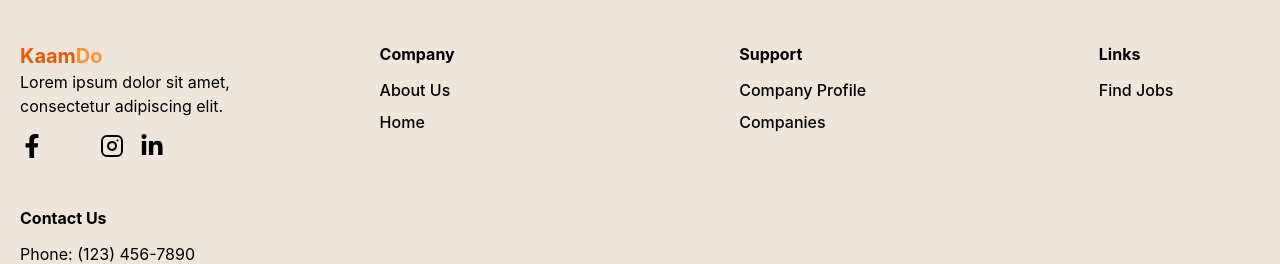
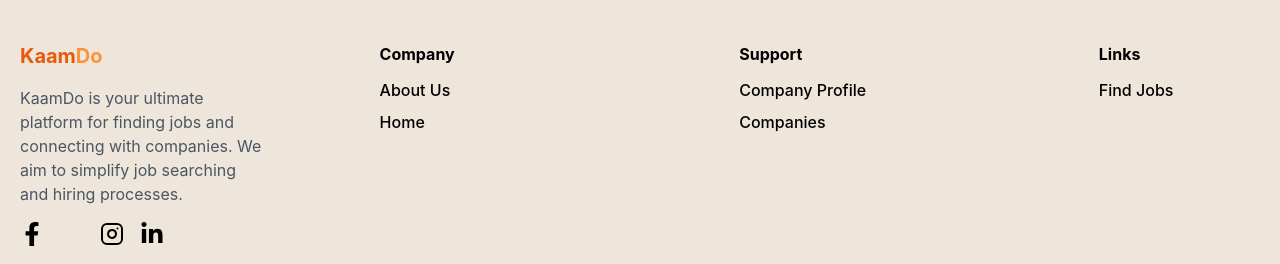
Before and after one commit to PatilHarshh/Kaam-Do, a React (Vite) app in the folder client/: page / in a window 1280 px wide. Shown: the part 4827-5091 px from the top of the page. Built offline with nearby package versions, Linux system fonts and the light colour scheme; some icons are missing.

Commit message:
solve footer

```diff
--- a/client/src/components/Footer.jsx
+++ b/client/src/components/Footer.jsx
@@ -17,7 +17,9 @@ const Footer = () => {
             <div className="w-full md:w-1/5">
               <Link to="/" className="text-orange-600 font-bold text-xl">
                 Kaam<span className="text-[#fb923c]">Do</span>
-              </Link>              <p>Lorem ipsum dolor sit amet, consectetur adipiscing elit.</p>
+              </Link>              <p className="mt-4 text-gray-600">
+                KaamDo is your ultimate platform for finding jobs and connecting with companies. We aim to simplify job searching and hiring processes.
+              </p>
               <div className="flex mt-4 space-x-4">
                 <a href="#" className="text-2xl hover:text-blue-300">
                   <FaFacebookF />
@@ -55,10 +57,10 @@ const Footer = () => {
             </div>
 
             {/* Column 4 */}
-            <div className="w-full " style={{width:'13%'}}>
+            <div className="w-full " style={{ width: '13%' }}>
               <h2 className="font-bold mb-3">Links</h2>
               <ul className="space-y-2">
-              <li><Link to="/find-jobs" >Find Jobs</Link></li>
+                <li><Link to="/find-jobs" >Find Jobs</Link></li>
               </ul>
             </div>
 
```
